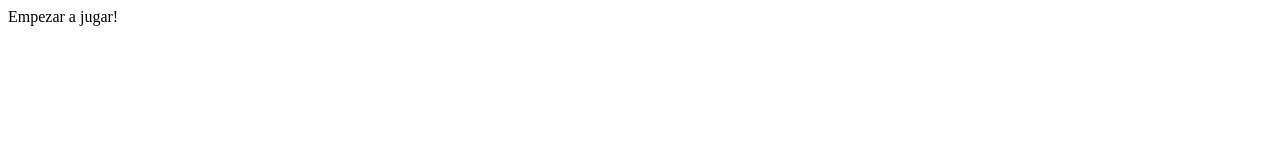
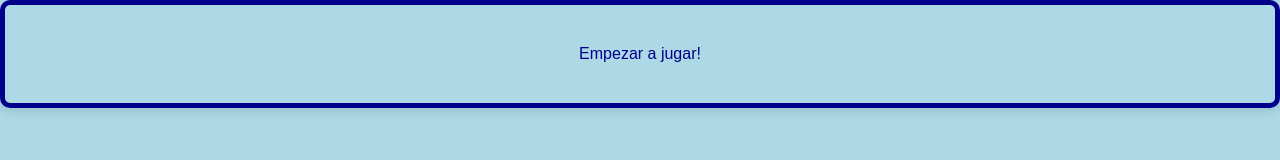
Before and after one commit to martin0588/paginas, a plain HTML site: page index.html in a window 1280 px wide. Drawn offline with Linux system fonts and the light colour scheme.

Commit message:
guardo cambios de estilos

```diff
--- a/index.html
+++ b/index.html
@@ -1,7 +1,18 @@
-<div clas="gameboard">
+<!DOCTYPE html>
+<html lang="en">
+  <head>
+    <meta charset="UTF-8" />
+    <meta name="viewport" content="width=device-width, initial-scale=1.0" />
+    <link rel="stylesheet" href="style.css" />
+    <script src="juego.js" defer></script>
+    <title>PAGINA DE JUEGO</title>
+  </head>
+  <body>
+    <div clas="gameboard">
       <dv i="celeste" class="color celeste left" data-color="celeste"></div>
       <div id="violeta" cass="color violeta right" data-color="violeta"><dv>
       <div i="naranja" clas="color naranja left" data-color="naranja"></div>
       <dv id="verde" class="color verde right" data-color="verde"><div>
       <buton iclass="btn-start" onclick="empezarJuego()">Empezar a jugar!</buton>
     <div>
+</html>
--- /dev/null
+++ b/style.css
@@ -0,0 +1,11 @@
+body{
+    background-color: lightblue;
+    font-family: Arial, sans-serif;
+    text-align: center;
+    color: darkblue;
+    margin: 0;
+    padding: 40px;
+    border: 5px solid darkblue;
+    border-radius: 10px;
+    box-shadow: 0 4px 8px rgba(0, 0, 0, 0.1);
+}
```
